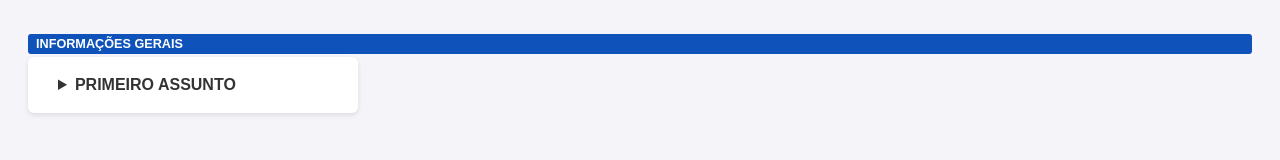
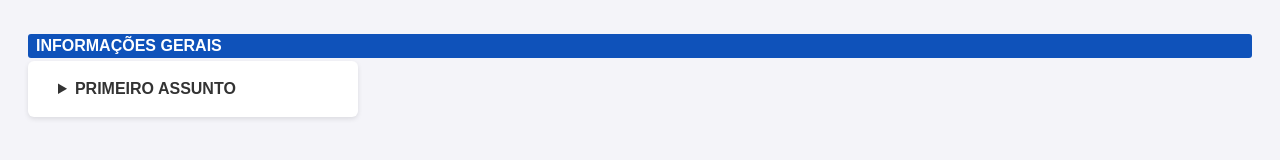
Before and after one commit to erenilsondrive-rod/agenda_coleta, a plain HTML site: page index.html in a window 1280 px wide. Drawn offline with Linux system fonts and the light colour scheme.

Commit message:
Increase font size in section-bar

```diff
--- a/index.html
+++ b/index.html
@@ -48,7 +48,7 @@
             background: var(--primary-color);
             color: #ffffff;
             font-weight: 700;
-            font-size: 9.5pt;
+            font-size: 12pt;
             padding: 3px 8px;
             text-transform: uppercase;
             margin: 6px 0 3px 0;
```
